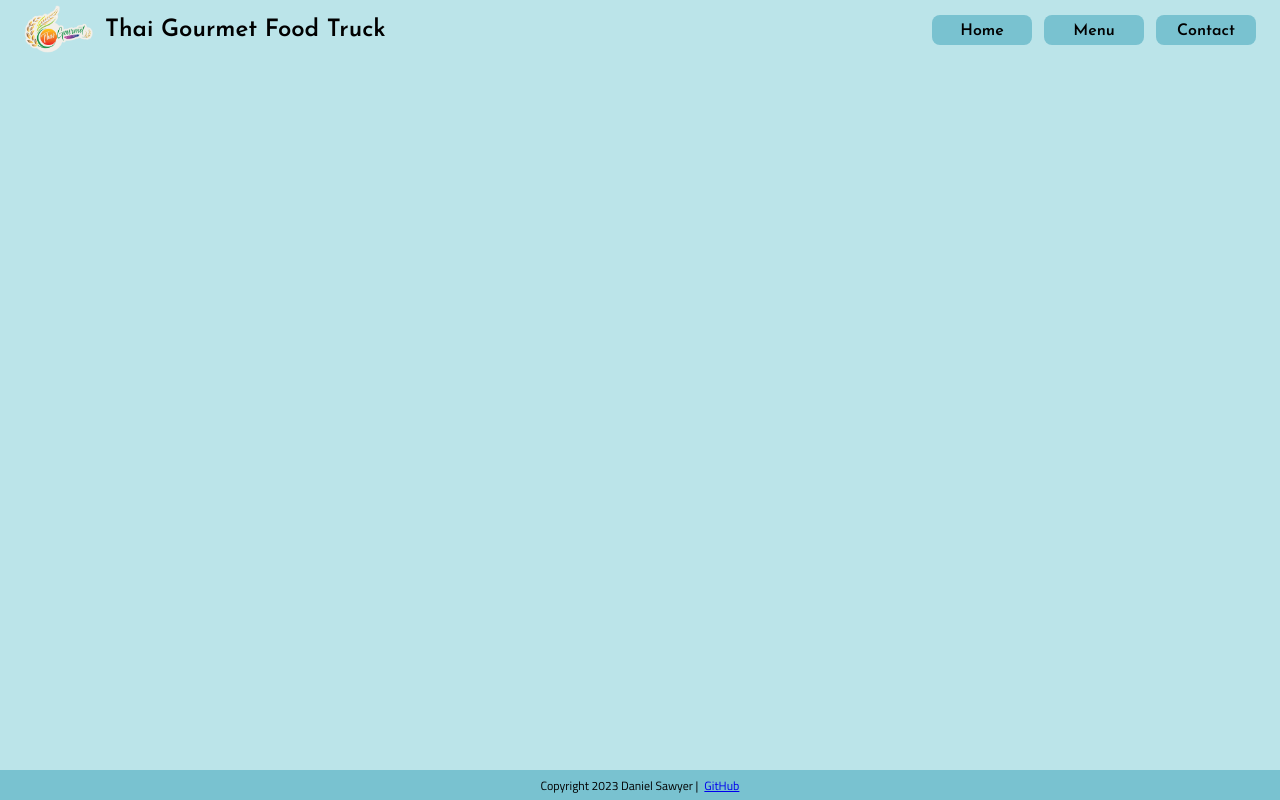
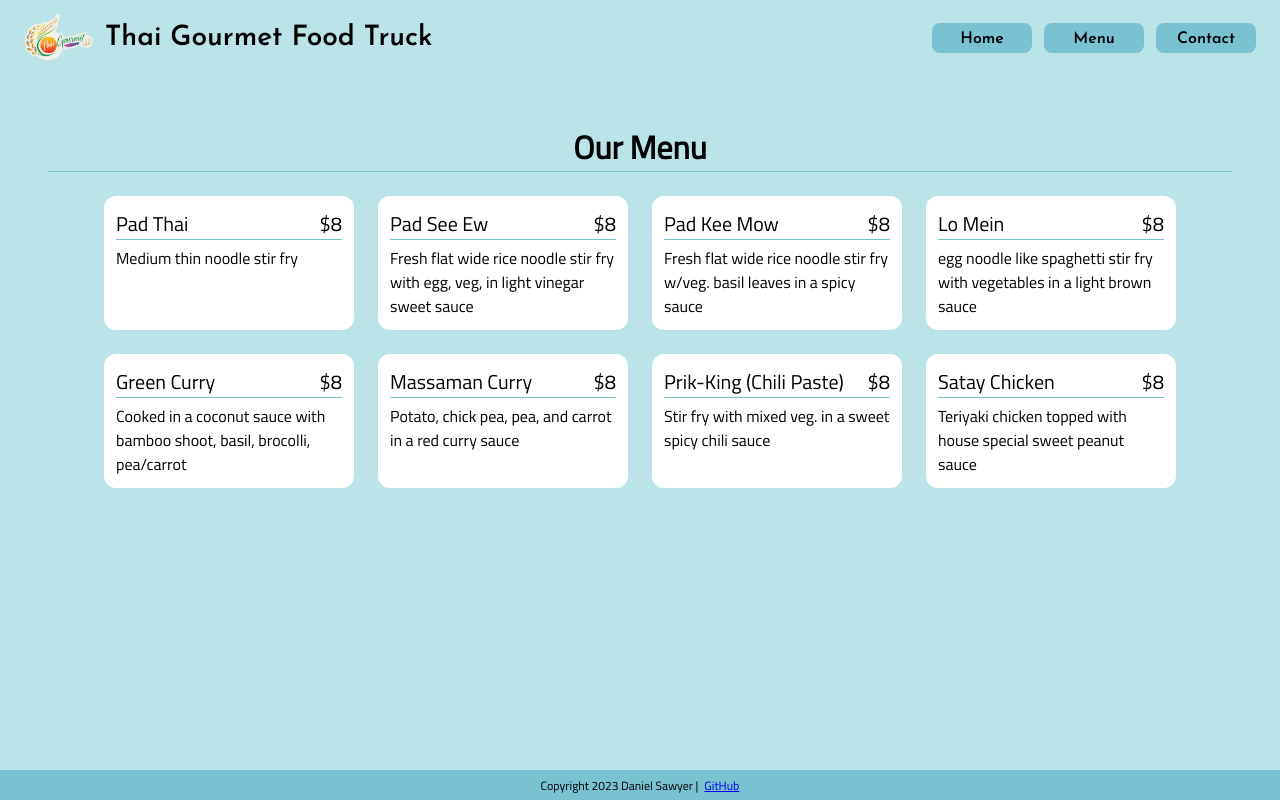
Before and after one commit to danielkurtsawyer/odin-restaurant-page, a website built with webpack: page dist/index.html in a window 1280 px wide. Both pictures are taken after a click on the button "Menu". Built offline with nearby package versions, Linux system fonts and the light colour scheme.

Commit message:
Implement dynamic loading of the menu page
The final part of this project required a lot of DOM manipulation with JavaScript.
To aid with this, I created a function that created item cards, which I could append easily to the parent container by calling the function and supplying three parameters.

Formatting-wise, I opted to use CSS Grid for the main container, but within each item card itself I used flexbox to arrange the elements.
This marks the end of this project, which I will attempt to host on GitHub pages.

```diff
--- a/src/contactPageLoad.js
+++ b/src/contactPageLoad.js
@@ -16,17 +16,25 @@ export default function contactPageLoad() {
     // create the contact header and add it to the contact card
     const contactHeader = document.createElement('div');
     contactHeader.textContent = 'Contact Us';
+    contactHeader.classList.add('contactHeader');
     contactCard.appendChild(contactHeader);
 
-    // create the phone number div and add it to the contact card
+    // create a container to hold the contact information
+    const contactInfo = document.createElement('div');
+    contactInfo.classList.add('contactInfo');
+
+    // create the phone number div and add it to the contact info div
     const contactNumber = document.createElement('div');
     contactNumber.textContent = '(412)-681-4373';
-    contactCard.appendChild(contactNumber);
+    contactInfo.appendChild(contactNumber);
 
-    // create the email div and add it to the contact card
+    // create the email div and add it to the contact info div
     const contactEmail = document.createElement('div');
     contactEmail.textContent = 'thaigourmetpgh@gmail.com';
-    contactCard.appendChild(contactEmail);
+    contactInfo.appendChild(contactEmail);
+
+    // add the content info div to the content card
+    contactCard.appendChild(contactInfo);
 
     // add the content card to the buffer div
     buffer.appendChild(contactCard);
--- a/src/homePageLoad.js
+++ b/src/homePageLoad.js
@@ -13,6 +13,6 @@ export default function homePageLoad() {
 
     // add the copy text to the container
     const copy = document.createElement('p');
-    copy.textContent = 'This is my absolute favorite place to get quick, affordable, and delicious Thai food in Oakland. 5/5 stars! Would highly reccomend! - Dan';
+    copy.textContent = 'This is my absolute favorite place to get quick, affordable, and delicious Thai food in Oakland. 5/5 stars! Would highly recommend! - Dan';
     main.appendChild(copy);
 }
--- a/src/menuPageLoad.js
+++ b/src/menuPageLoad.js
@@ -1,7 +1,68 @@
+function makeItemCard(name, price, description){
+    // this function creates item cards using a name and a price
+    const card = document.createElement('div');
+    card.classList.add('item');
+
+    // create a name div which holds the value in the variable name
+    const nameDiv = document.createElement('div');
+    nameDiv.textContent = name;
+
+    // create a price div which holds the value in the variable price, formatted in USD
+    const priceDiv = document.createElement('div');
+    priceDiv.textContent = `$${price}`;
+
+    // create a title div which will hold the name and price at the top of the item card
+    const titleDiv = document.createElement('div');
+    titleDiv.classList.add('itemHeader');
+
+    // add the name and price to the title div
+    titleDiv.appendChild(nameDiv);
+    titleDiv.appendChild(priceDiv);
+
+    // create a description div which holds the description of the menu item
+    const descDiv = document.createElement('div');
+    descDiv.textContent = description;
+
+    // add the titleDiv, and description divs to the card
+    card.appendChild(titleDiv);
+    card.appendChild(descDiv);
+
+    // return the card populated using the parameters
+    return card;
+}
+
 export default function menuPageLoad() {
     const main = document.querySelector('.main');
     // clear the main content div
     while(main.firstChild){
         main.removeChild(main.lastChild);
     }
+
+    // create a buffer div for layout padding purposes
+    const buffer = document.createElement('div');
+    buffer.classList.add('buffer');
+
+    // create a menu header and add it to the buffer div
+    const menuHeader = document.createElement('div');
+    menuHeader.classList.add('menuHeader');
+    menuHeader.textContent = "Our Menu";
+    buffer.appendChild(menuHeader);
+
+    // create a container to hold the food item cards
+    const foodContainer = document.createElement('div');
+    foodContainer.classList.add('foodContainer');
+
+    // add a bunch of item cards to the foodContainer
+    foodContainer.appendChild(makeItemCard('Pad Thai', 8, 'Medium thin noodle stir fry'));
+    foodContainer.appendChild(makeItemCard('Pad See Ew', 8, 'Fresh flat wide rice noodle stir fry with egg, veg, in light vinegar sweet sauce'))
+    foodContainer.appendChild(makeItemCard('Pad Kee Mow', 8, 'Fresh flat wide rice noodle stir fry w/veg. basil leaves in a spicy sauce'));
+    foodContainer.appendChild(makeItemCard('Lo Mein', 8, 'egg noodle like spaghetti stir fry with vegetables in a light brown sauce'));
+    foodContainer.appendChild(makeItemCard('Green Curry', 8, 'Cooked in a coconut sauce with bamboo shoot, basil, brocolli, pea/carrot'));
+    foodContainer.appendChild(makeItemCard('Massaman Curry', 8, 'Potato, chick pea, pea, and carrot in a red curry sauce'));
+    foodContainer.appendChild(makeItemCard('Prik-King (Chili Paste)', 8, 'Stir fry with mixed veg. in a sweet spicy chili sauce'));
+    foodContainer.appendChild(makeItemCard('Satay Chicken', 8, 'Teriyaki chicken topped with house special sweet peanut sauce'));
+    // add the food container to the buffer
+    buffer.appendChild(foodContainer);
+    // add the buffer to the maincontent div
+    main.appendChild(buffer);
 }
--- a/src/style.css
+++ b/src/style.css
@@ -24,11 +24,11 @@
 }
 
 #content {
-    height: 100vh;
-    width: max(100vw, 600px);
+    min-height: max(100vh,350px);
+    min-width: max(100vw, 745px);
     background-color: var(--light-color);
     display: grid;
-    grid-template-rows: 60px 1fr 30px;
+    grid-template-rows: 75px 1fr 30px;
 }
 
 .header {
@@ -37,7 +37,7 @@
     align-items: center;
     gap: 12px;
     font-family: 'HeaderFont';
-    font-size: 24px;
+    font-size: 28px;
 }
 
 .logo {
@@ -97,12 +97,13 @@ p {
 }
 
 .contactCard {
-    height: 50%;
-    width: 50%;
+    height: max(50%, 200px);
+    width: max(50%,200px);
     margin: auto;
+    padding: 24px;
     display: flex;
     flex-direction: column;
-    justify-content: center;
+    row-gap: 12px;
     align-items: center;
 
     background-color: white;
@@ -110,9 +111,49 @@ p {
     border-radius: 12px;
 }
 
-.contactCard div:first-child{
-    font-size: 24px;
+.contactHeader{
+    font-size: 32px;
     font-weight: bold;
+    border-bottom: 1px solid var(--dark-color);
+}
+
+.contactInfo {
+    display:flex;
+    flex-direction: column;
+    align-items: center;
+}
+
+.menuHeader {
+    margin: auto;
+    text-align: center;
+    font-size: 32px;
+    font-weight: bold;
+    border-bottom: 1px solid var(--dark-color);
+}
+
+.foodContainer{
+    padding: 24px;
+    display: grid;
+    grid-template-columns: repeat(auto-fill, 250px);
+    gap: 24px;
+    justify-content: center;
+}
+
+.item {
+    background-color: white;
+    border-radius: 12px;
+    padding: 12px;
+    font-size: 16px;
+    display: flex;
+    flex-direction: column;
+    gap: 6px;
+}
+
+.itemHeader {
+    display: flex;
+    justify-content: space-between;
+    font-size: 20px;
+    border-bottom: 1px solid var(--dark-color);
 }
 
 .footer {
```
Also changed, not shown: dist/main.js.
